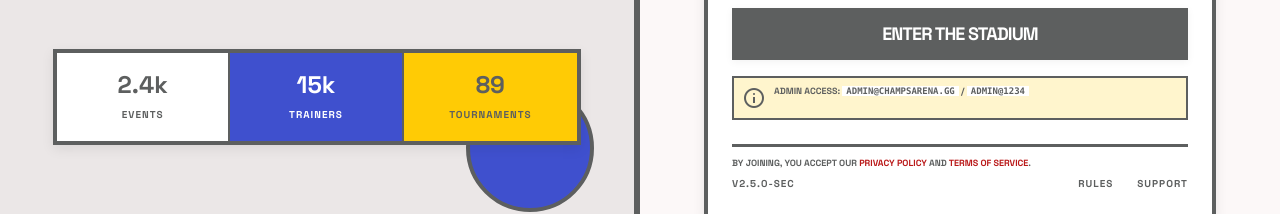
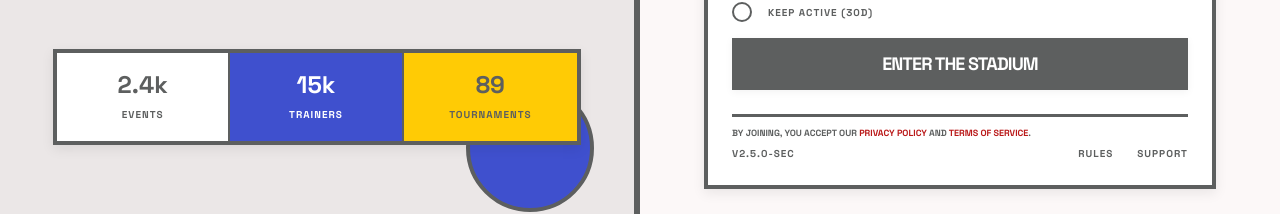
Before and after one commit to Vibhav1207/champsarena, a Next.js app: page /login in a window 1280 px wide. Shown: the part 508-722 px from the top of the page. Built offline with nearby package versions, Linux system fonts and the light colour scheme; no server answers; the database is empty.

Commit message:
Update page.tsx

```diff
--- a/src/app/login/page.tsx
+++ b/src/app/login/page.tsx
@@ -44,7 +44,7 @@ export default function AuthPage() {
           setCaptchaToken(d.token);
         }
       })
-      .catch(() => {});
+      .catch(() => { });
   };
 
   useEffect(() => {
@@ -60,7 +60,7 @@ export default function AuthPage() {
           });
         }
       })
-      .catch(() => {});
+      .catch(() => { });
   }, []);
 
   useEffect(() => {
@@ -238,18 +238,16 @@ export default function AuthPage() {
               <div className="flex border-b-[3px] border-primary">
                 <button
                   onClick={() => { setTab("login"); setError(null); setSuccess(null); }}
-                  className={`flex-1 py-3 text-lg font-black relative uppercase tracking-tighter transition-colors duration-200 ${
-                    tab === "login" ? "text-primary bg-white" : "text-primary bg-surface-container-high border-r-[3px] border-primary"
-                  }`}
+                  className={`flex-1 py-3 text-lg font-black relative uppercase tracking-tighter transition-colors duration-200 ${tab === "login" ? "text-primary bg-white" : "text-primary bg-surface-container-high border-r-[3px] border-primary"
+                    }`}
                 >
                   Login
                   {tab === "login" && <div className="active-tab-indicator"></div>}
                 </button>
                 <button
                   onClick={() => { setTab("signup"); setError(null); setSuccess(null); }}
-                  className={`flex-1 py-3 text-lg font-black relative uppercase tracking-tighter transition-colors duration-200 border-l-[3px] border-primary ${
-                    tab === "signup" ? "text-primary bg-white" : "text-primary bg-surface-container-high"
-                  }`}
+                  className={`flex-1 py-3 text-lg font-black relative uppercase tracking-tighter transition-colors duration-200 border-l-[3px] border-primary ${tab === "signup" ? "text-primary bg-white" : "text-primary bg-surface-container-high"
+                    }`}
                 >
                   Sign Up
                   {tab === "signup" && <div className="active-tab-indicator"></div>}
@@ -412,12 +410,7 @@ export default function AuthPage() {
                         </button>
 
                         {/* Admin Hint */}
-                        <div className="border-2 border-primary p-2 flex items-start gap-2 bg-accent-yellow/20">
-                          <span className="material-symbols-outlined text-primary text-[18px]">info</span>
-                          <p className="text-[9px] uppercase font-black text-primary leading-tight text-left">
-                            Admin access: <code className="font-mono bg-white px-1">admin@champsarena.gg</code> / <code className="font-mono bg-white px-1">Admin@1234</code>
-                          </p>
-                        </div>
+
                       </motion.form>
                     ) : tab === "signup" ? (
                       /* ── SIGN UP FORM ── */
@@ -484,9 +477,8 @@ export default function AuthPage() {
                                 value={rPassConfirm}
                                 onChange={e => setRPassConfirm(e.target.value)}
                                 placeholder="••••••••"
-                                className={`w-full bg-white border-2 py-2 px-3 text-sm font-bold focus:bg-accent-yellow outline-none transition-colors ${
-                                  rPassConfirm && rPass !== rPassConfirm ? "border-accent-red" : "border-primary"
-                                }`}
+                                className={`w-full bg-white border-2 py-2 px-3 text-sm font-bold focus:bg-accent-yellow outline-none transition-colors ${rPassConfirm && rPass !== rPassConfirm ? "border-accent-red" : "border-primary"
+                                  }`}
                               />
                             </div>
                           </div>
```
